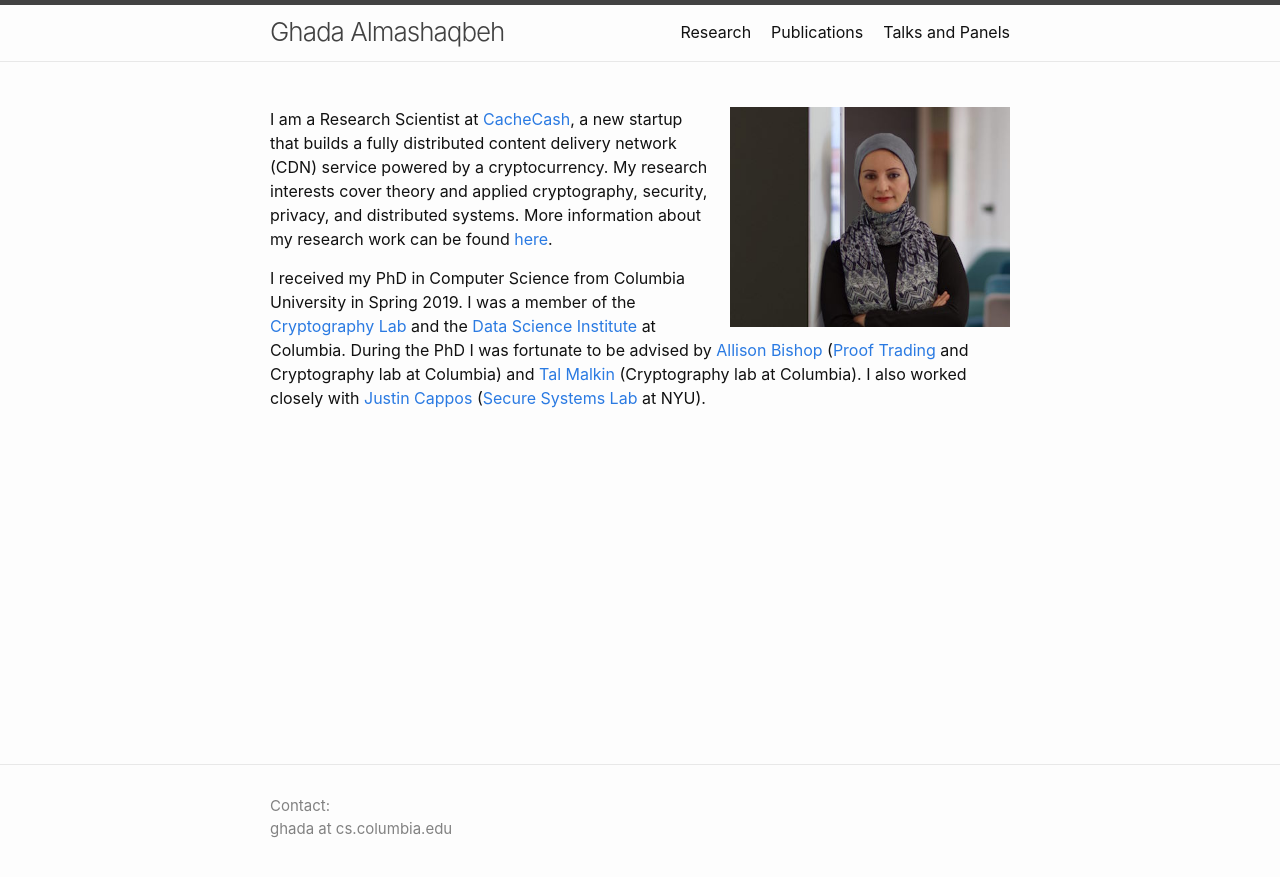
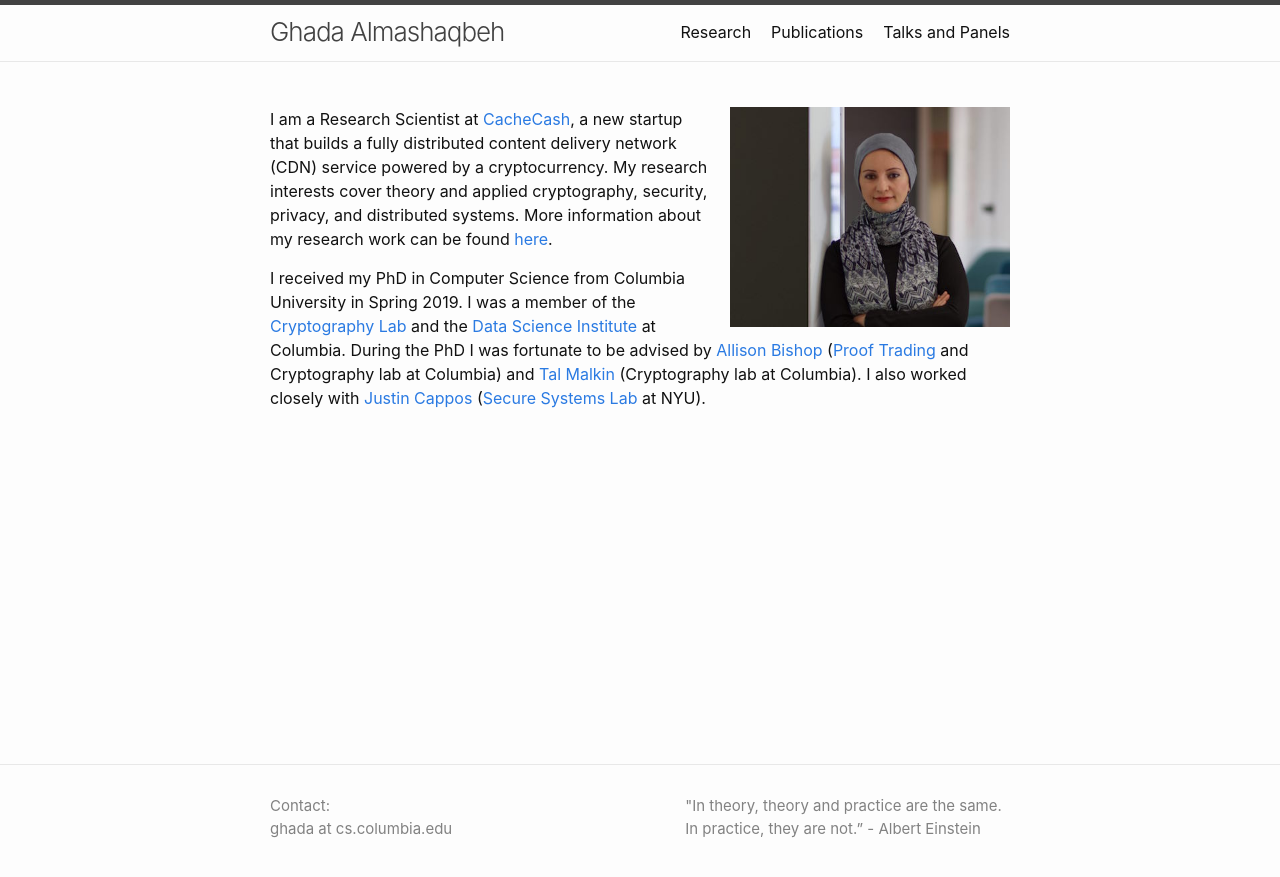
Before and after one commit to GhadaAlmashaqbeh/GhadaAlmashaqbeh.github.io, a Jekyll site: the page built from index.md, in a window 1280 px wide. Shown: the top 877 px of the page. Built offline with Jekyll 4.4.1, drawn with Linux system fonts in a browser that asks for light colours.

Commit message:
fix config

```diff
--- a/_config.yml
+++ b/_config.yml
@@ -1,7 +1,7 @@
 title: 'Ghada Almashaqbeh'
 email: ghada at cs.columbia.edu
 description: CS - Columbia
-url: "http://www.ghadaalmashaqbeh.github.io/" # the base hostname & protocol for your site, e.g. http://example.com
+url: "http://ghadaalmashaqbeh.github.io/" # the base hostname & protocol for your site, e.g. http://example.com
 
 # Build settings
 theme: minima
--- a/_includes/footer.html
+++ b/_includes/footer.html
@@ -24,7 +24,7 @@
       </div>
 
       <div class="footer-col footer-col-3">
-        <p>{{- "In theory, theory and practice are the same. In practice, they are not.” - Albert Einstein | escape -}}</p>
+        <p>{{- '"In theory, theory and practice are the same. In practice, they are not.” - Albert Einstein' | escape -}}</p>
       </div>
     </div>
 
```
